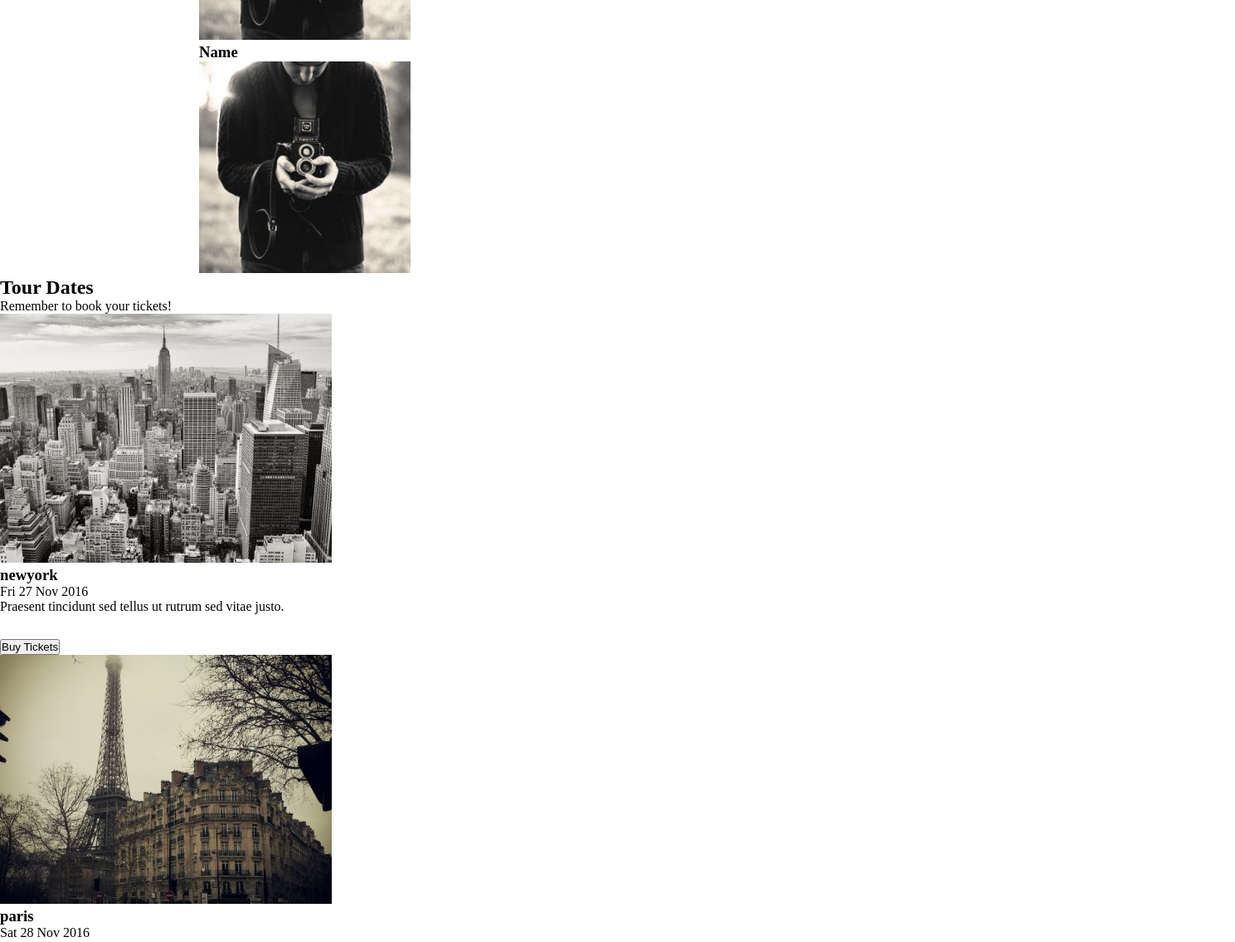
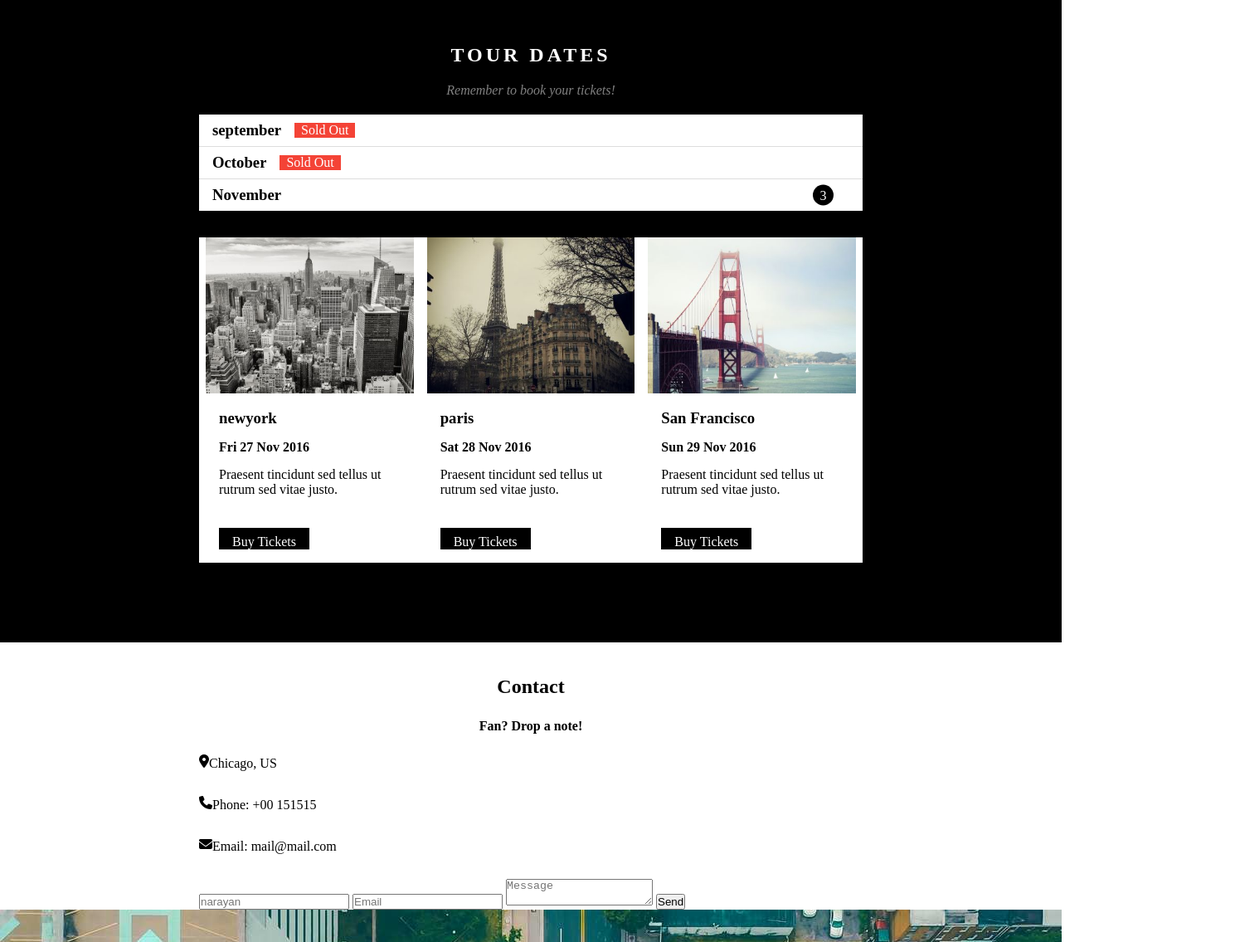
Before and after one commit to sandeep049/animax-bba35, a plain HTML site: page index.html in a window 1280 px wide. Shown: the part 1455-2590 px from the top of the page at 83% size, 1489 px wide, since content can reach past the window. Drawn offline with Linux system fonts and the light colour scheme.

Commit message:
css changes

```diff
--- a/Css/style.css
+++ b/Css/style.css
@@ -1,6 +1,7 @@
 * {
   margin: 0;
   padding: 0;
+  overflow-x: hidden;
 }
 .top-section {
   background-image: url(../image/chicago.jpg);
@@ -20,7 +21,7 @@
 }
 .top-section li a:hover {
   background-color: #fff;
-  color: #000;
+  color: #ff0000;
 }
 
 .text {
@@ -37,17 +38,178 @@ p {
 .nav {
   background-color: #000;
 }
-.container{
+
+
+
+
+
+
+.container {
   width: 100%;
   max-width: 800px;
   margin: 0 auto;
 }
-.first-container h2{
+.first-container h2 {
   text-align: center;
-  padding: 20px;
+  margin-top: 80px;
+  text-transform: uppercase;
+  letter-spacing: 4px;
+  font-weight: 500;
+  font-size: xx-large;
 }
-.first-container span{
+.first-container span {
+  font-style: italic;
+  color: rgba(0, 0, 0, 0.5);
   text-align: center;
   display: block;
   padding: 20px;
 }
+.first-container p {
+  text-align: justify;
+}
+.container .card h3 {
+  text-align: center;
+  margin-bottom: 20px;
+}
+
+
+
+
+
+.date-container {
+  background-color: #000;
+}
+.a-row {
+  width: 100%;
+  max-width: 800px;
+  margin: 0 auto;
+  padding: 64px 16px;
+}
+.card img {
+  width: 60%;
+  border-radius: 5px;
+}
+.container {
+  padding: 64px 16px;
+}
+.card-wrapper {
+  display: flex;
+  justify-content: space-evenly;
+  padding: 32px 0px;
+}
+.card {
+  text-align: center;
+}
+.text-container h2 {
+  color: #ffffff;
+  text-align: center;
+  padding-top: 50px;
+  text-transform: uppercase;
+  letter-spacing: 4px;
+}
+.text-container p {
+  color: rgba(255, 255, 255, 0.5);
+  text-align: center;
+  font-style: italic;
+  padding: 20px 0px;
+}
+.booking-wrapper {
+  background-color: #fff;
+}
+.booking-month:not(:last-child) {
+  border-bottom: 1px solid #ddd;
+}
+.booking-month {
+  padding: 8px 16px;
+  display: flex;
+  align-items: center;
+  position: relative;
+}
+.badge {
+  background-color: #f44336;
+  color: #fff;
+  padding: 0 8px;
+  margin-left: 16px;
+}
+.badge-circle {
+  border-radius: 50%;
+  width: 25px;
+  height: 25px;
+  display: flex;
+  align-items: center;
+  justify-content: center;
+  margin-right: 10px;
+  background-color: #000;
+  color: #fff;
+  position: absolute;
+  right: 25px;
+  top: 50%;
+  transform: translateY(-50%);
+}
+
+.second-card {
+  background-color:#fff ;
+  color: #000000;
+}
+.btn{
+  background-color: #000;
+  color: #fff;
+  padding: 8px 16px;
+  text-decoration: none;
+}
+.second-card-wrapper{
+  display: flex;
+}
+.card-body h3{
+  margin: 15px 0;
+}
+.second-card-wrapper img{
+  width: 100%;
+}
+.card-body h4{
+  margin: 15px 0;
+}
+.card-body p{
+  margin: 15px 0;
+}
+.card-body{
+  padding: 0.15px 16px;
+}
+.card-body a{
+  margin: 0 0 16px 0;
+  padding: 8px 16px;
+}
+.full-card{
+
+  margin: 0 0 16px 0;
+  padding: 0 8px;
+}
+.second-card-wrapper{
+  padding: 32px 0;
+}
+
+
+
+
+
+
+
+
+
+.last-container h2 {
+  text-align: center;
+  margin-top: 40px;
+}
+.last-container h4 {
+  text-align: center;
+  padding: 25px;
+}
+.last-container {
+  width: 100%;
+  max-width: 800px;
+  margin: 0 auto;
+}
+.second-row {
+  max-width: 50%;
+  display: flex;
+}
--- a/index.html
+++ b/index.html
@@ -1,15 +1,17 @@
 <!DOCTYPE html>
 <html lang="en">
-
   <head>
     <meta charset="UTF-8" />
     <meta name="viewport" content="width=device-width, initial-scale=1.0" />
     <title>Document</title>
     <link rel="stylesheet" href="../Css/style.css" />
-    <link rel="preconnect" href="https://fonts.googleapis.com" />
-    <link rel="preconnect" href="https://fonts.gstatic.com" crossorigin />
-
-
+    <link
+      rel="stylesheet"
+      href="https://cdnjs.cloudflare.com/ajax/libs/font-awesome/6.7.2/css/all.min.css"
+      integrity="sha512-Evv84Mr4kqVGRNSgIGL/F/aIDqQb7xQ2vcrdIwxfjThSH8CSR7PBEakCr51Ck+w+/U6swU2Im1vVX0SVk9ABhg=="
+      crossorigin="anonymous"
+      referrerpolicy="no-referrer"
+    />
   </head>
 
   <body>
@@ -28,17 +30,32 @@
       </div>
     </section>
 
+
+
+
+
+
     <section class="container">
       <div class="first-container">
         <div>
           <h2>The Band</h2>
           <span>We love music</span>
           <p>
-                    We have created a fictional band website. Lorem ipsum dolor sit amet, consectetur adipiscing elit, sed do eiusmod tempor incididunt ut labore et dolore magna aliqua. Ut enim ad minim veniam, quis nostrud exercitation ullamco laboris nisi ut aliquip ex
-                    ea commodo consequat. Duis aute irure dolor in reprehenderit in voluptate velit esse cillum dolore eu fugiat nulla pariatur. Excepteur sint occaecat cupidatat non proident, sunt in culpa qui officia deserunt mollit anim id est laborum
-                    consectetur adipiscing elit, sed do eiusmod tempor incididunt ut labore et dolore magna aliqua. Ut enim ad minim veniam, quis nostrud exercitation ullamco laboris nisi ut aliquip ex ea commodo consequat.
+            We have created a fictional band website. Lorem ipsum dolor sit
+            amet, consectetur adipiscing elit, sed do eiusmod tempor incididunt
+            ut labore et dolore magna aliqua. Ut enim ad minim veniam, quis
+            nostrud exercitation ullamco laboris nisi ut aliquip ex ea commodo
+            consequat. Duis aute irure dolor in reprehenderit in voluptate velit
+            esse cillum dolore eu fugiat nulla pariatur. Excepteur sint occaecat
+            cupidatat non proident, sunt in culpa qui officia deserunt mollit
+            anim id est laborum consectetur adipiscing elit, sed do eiusmod
+            tempor incididunt ut labore et dolore magna aliqua. Ut enim ad minim
+            veniam, quis nostrud exercitation ullamco laboris nisi ut aliquip ex
+            ea commodo consequat.
           </p>
+        </div>
 
+        <div class="card-wrapper">
           <div class="card">
             <h3>Name</h3>
             <img src="../image/camera.jpg" alt="" />
@@ -57,71 +74,107 @@
       </div>
     </section>
 
-    <section>
-        <div>
+
+
+
+
+
+
+    <section class="date-container">
+      <div class="a-row">
+        <div class="text-container">
           <h2>Tour Dates</h2>
 
-            <span>Remember to book your tickets!</span>
+          <p>Remember to book your tickets!</p>
+        </div>
+        <div class="booking-wrapper">
+          <div class="booking-month">
+            <h3>september</h3>
+            <span class="badge">Sold Out</span>
           </div>
 
-        <div class="second-container">
-            <div>
+          <div class="booking-month">
+            <h3>October</h3>
+            <span class="badge">Sold Out</span>
+          </div>
+
+          <div class="booking-month">
+            <h3>November</h3>
+            <span class="badge-circle">3</span>
+          </div>
+        </div>
+        <div class="second-card-wrapper">
+          <div class="second-card">
+            <div class="full-card">
+
               <img src="../image/newyork.jpg" alt="" />
-                <div>
+              <div class="card-body">
                 <h3>newyork</h3>
-                    <span>Fri 27 Nov 2016</span>
+                <h4>Fri 27 Nov 2016</h4>
 
                 <p>Praesent tincidunt sed tellus ut rutrum sed vitae justo.</p>
-                    <a href="#"> <button>Buy Tickets</button></a>
+                <a href="#" class="btn"> Buy Tickets</a>
+              </div>
             </div>
             </div>
 
-            <div>
+
+            <div class="second-card">
+              <div class="full-card">
                <img src="../image/paris.jpg" alt="" />
 
-                <div>
+               <div class="card-body">
                 <h3>paris</h3>
-                    <span>Sat 28 Nov 2016</span>
+                <h4>Sat 28 Nov 2016</h4>
                 <p>Praesent tincidunt sed tellus ut rutrum sed vitae justo.</p>
-                    <a href="#"> <button>Buy Tickets</button> </a>
+                <a href="#" class="btn"> Buy Tickets </a>
+              </div>
             </div>
             </div>
 
-            <div>
+
+            <div class="second-card">
+              <div class="full-card">
               <img src="../image/sanfran.jpg" alt="" />
-                <div>
+              <div class="card-body">
                 <h3>San Francisco</h3>
-                    <span>Sun 29 Nov 2016</span>
+                <h4>Sun 29 Nov 2016</h4>
                 <p>Praesent tincidunt sed tellus ut rutrum sed vitae justo.</p>
-                    <a href="#"> <button>Buy Tickets</button></a>
+                <a href="#" class="btn"> Buy Tickets</a>
+              </div>
+            </div>
+            </div>
           </div>
         </div>
       </div>
     </section>
 
-    <section>
+
+
+
+
+
+
+    <section class="last-container">
       <div>
         <h2>Contact</h2>
-            <span>Fan? Drop a note!</span>
+        <h4>Fan? Drop a note!</h4>
       </div>
-        <div>
-            <p>Chicago, US</p>
-            <p>Phone: +00 151515</p>
-            <p>Email: mail@mail.com</p>
-        </div>
+
+      <p><i class="fa-solid fa-location-dot"></i>Chicago, US</p>
+      <p><i class="fa-solid fa-phone"></i>Phone: +00 151515</p>
+      <p><i class="fa-solid fa-envelope"></i>Email: mail@mail.com</p>
 
       <form>
         <input type="text" name="name" placeholder="narayan" />
         <input type="email" name="email" placeholder="Email" />
         <textarea type="text" name="message" placeholder="Message"></textarea>
-            <button type="submit">Send</button>
+        <button type="button">Send</button>
       </form>
     </section>
 
     <section class="first-">
       <img src="../image/map.jpg" alt="" />
     </section>
-
   </body>
-
 </html>
```
Lines whose indentation alone changed are shown as unchanged.
